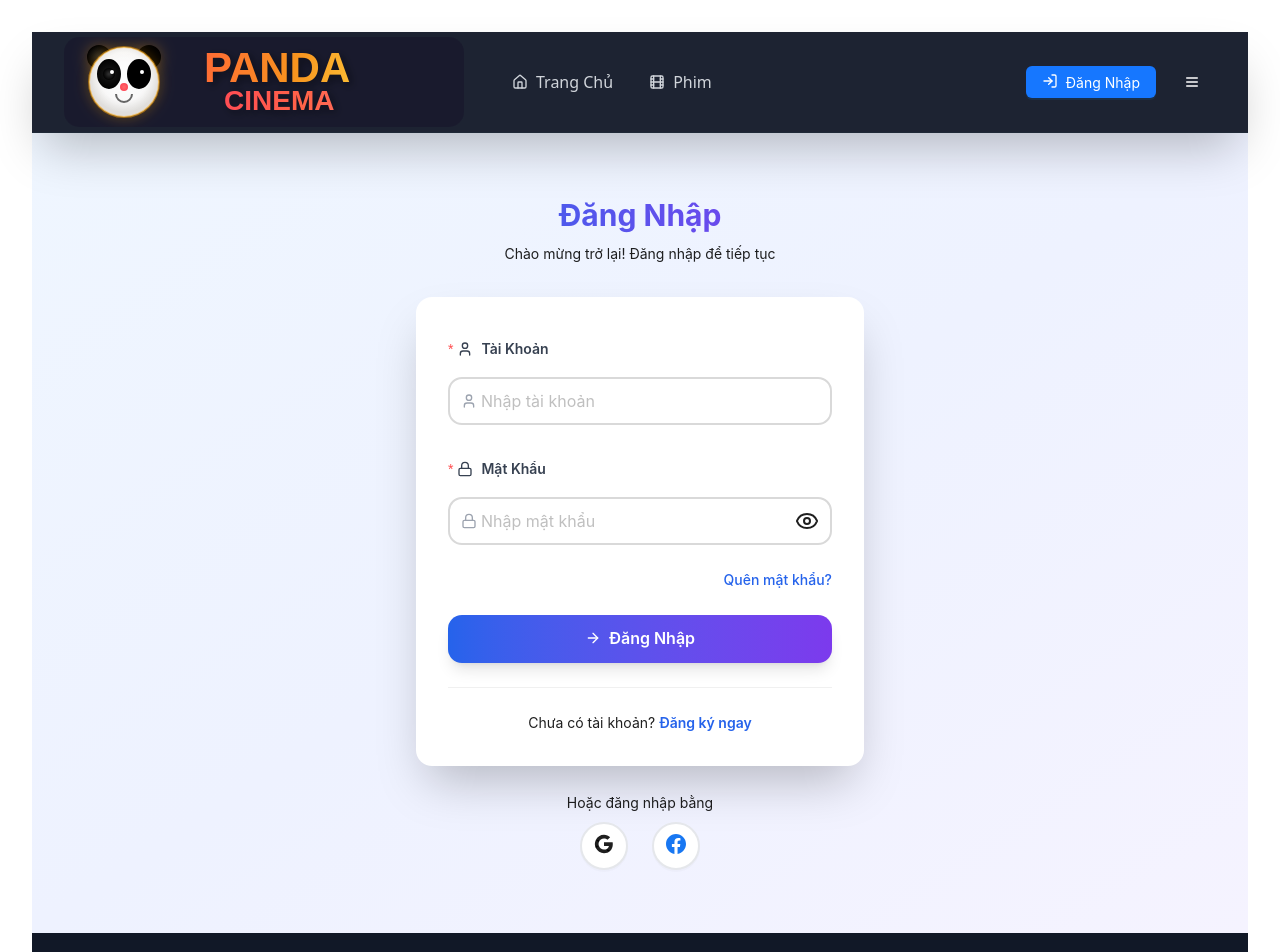
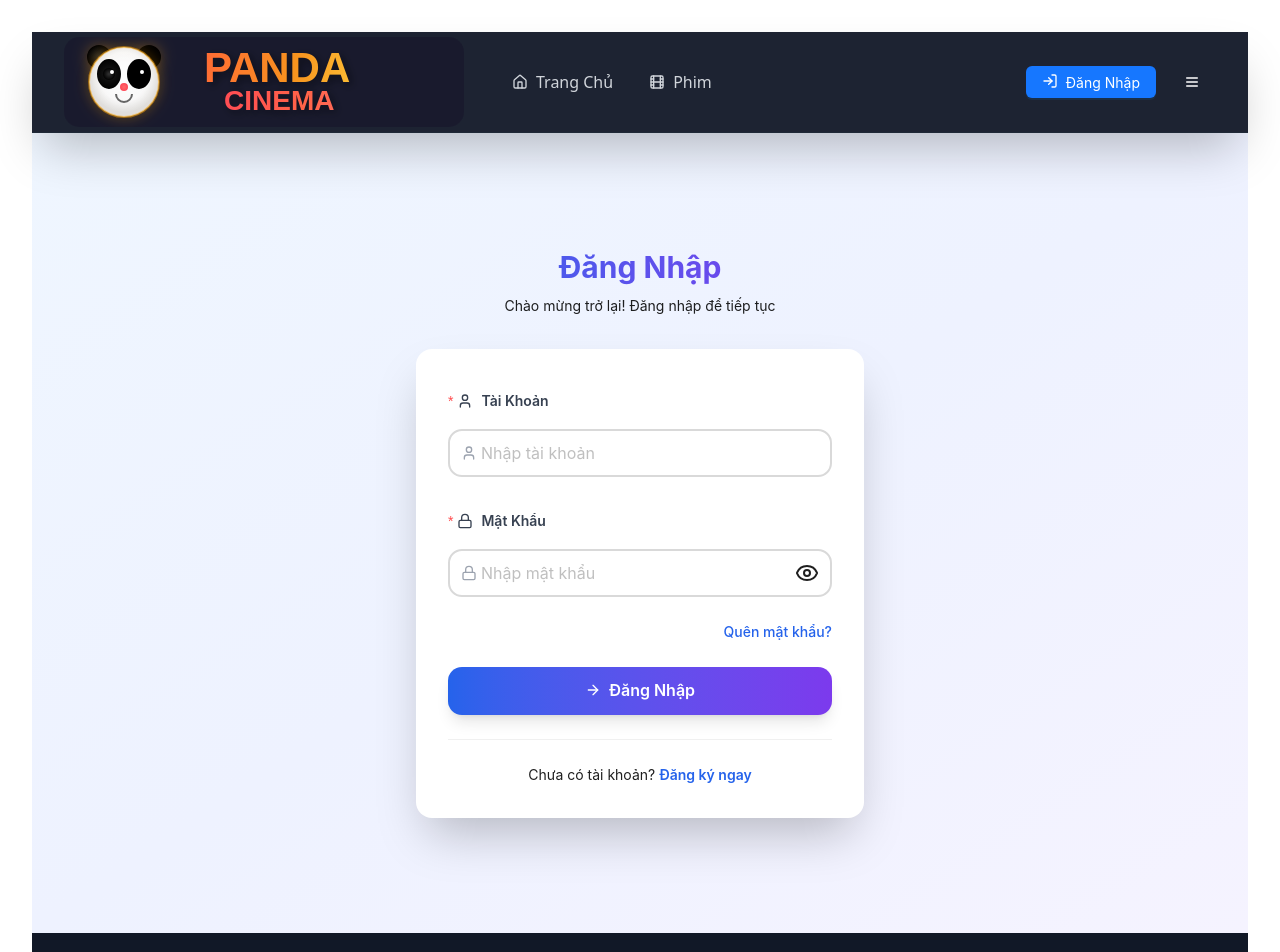
Before and after one commit to PhongNguyen-1992/Capstore_Type_V3, a React (Vite) app: page /auth/login in a window 1280 px wide. Shown: the top 952 px of the page. Built offline with nearby package versions, Linux system fonts and the light colour scheme.

Commit message:
fix bug lucie

```diff
--- a/src/Page/AuthTemplete/Login/index.tsx
+++ b/src/Page/AuthTemplete/Login/index.tsx
@@ -184,40 +184,6 @@ export default function LoginPage() {
             </Text>
           </div>
         </Card>
-
-        {/* Additional Features */}
-        <div className="mt-6 text-center">
-          <Space direction="vertical" size="small">
-            <Text className="text-gray-500 text-sm">
-              Hoặc đăng nhập bằng
-            </Text>
-            <Space size="large">
-              <Button
-                shape="circle"
-                size="large"
-                className="!w-12 !h-12 !border-2 !border-gray-200 hover:!border-blue-300 !transition-all !duration-300"
-                icon={
-                  <svg className="w-5 h-5" viewBox="0 0 24 24">
-                    <path fill="currentColor" d="M22.56 12.25c0-.78-.07-1.53-.2-2.25H12v4.26h5.92c-.26 1.37-1.04 2.53-2.21 3.31v2.77h3.57c2.08-1.92 3.28-4.74 3.28-8.09z"/>
-                    <path fill="currentColor" d="M12 23c2.97 0 5.46-.98 7.28-2.66l-3.57-2.77c-.98.66-2.23 1.06-3.71 1.06-2.86 0-5.29-1.93-6.16-4.53H2.18v2.84C3.99 20.53 7.7 23 12 23z"/>
-                    <path fill="currentColor" d="M5.84 14.09c-.22-.66-.35-1.36-.35-2.09s.13-1.43.35-2.09V7.07H2.18C1.43 8.55 1 10.22 1 12s.43 3.45 1.18 4.93l2.85-2.22.81-.62z"/>
-                    <path fill="currentColor" d="M12 5.38c1.62 0 3.06.56 4.21 1.64l3.15-3.15C17.45 2.09 14.97 1 12 1 7.7 1 3.99 3.47 2.18 7.07l3.66 2.84c.87-2.6 3.3-4.53 6.16-4.53z"/>
-                  </svg>
-                }
-              />
-              <Button
-                shape="circle"
-                size="large"
-                className="!w-12 !h-12 !border-2 !border-gray-200 hover:!border-blue-300 !transition-all !duration-300"
-                icon={
-                  <svg className="w-5 h-5" viewBox="0 0 24 24" fill="#1877F2">
-                    <path d="M24 12.073c0-6.627-5.373-12-12-12s-12 5.373-12 12c0 5.99 4.388 10.954 10.125 11.854v-8.385H7.078v-3.47h3.047V9.43c0-3.007 1.792-4.669 4.533-4.669 1.312 0 2.686.235 2.686.235v2.953H15.83c-1.491 0-1.956.925-1.956 1.874v2.25h3.328l-.532 3.47h-2.796v8.385C19.612 23.027 24 18.062 24 12.073z"/>
-                  </svg>
-                }
-              />
-            </Space>
-          </Space>
-        </div>
       </div>
     </div>
   );
--- a/src/Page/AuthTemplete/index.tsx
+++ b/src/Page/AuthTemplete/index.tsx
@@ -13,7 +13,7 @@ export default function AuthTemplte() {
   }
 
   return (
-    <div>
+    <div className=" min-h-screen">
       <Header/>
       <Outlet />
       <Footer/>
--- a/src/Page/HomeTemplete/Componnent/Headder.tsx
+++ b/src/Page/HomeTemplete/Componnent/Headder.tsx
@@ -41,7 +41,6 @@ export default function Header() {
 
   // Xử lý seachphim
 
-
   return (
     <>
       {/* Main Header */}
@@ -78,13 +77,16 @@ export default function Header() {
                   );
                 })}
               </nav>
-
             </div>
 
             {/* Right Section */}
             <div className="flex items-center gap-3">
               {user ? (
-                <Dropdown menu={{ items: avatarMenu }} placement="bottomRight" arrow>
+                <Dropdown
+                  menu={{ items: avatarMenu }}
+                  placement="bottomRight"
+                  arrow
+                >
                   <div className="flex items-center gap-2 cursor-pointer ">
                     <Avatar
                       size="large"
@@ -93,7 +95,10 @@ export default function Header() {
                       className="bg-gradient-to-br from-blue-500 to-purple-500"
                     />
                     <div className="hidden lg:block">
-                      <h1 className="text-md font-semibold text-white m-0">
+                      <h1 className="text-md font-semibold m-0 text-white">
+                        <span className="text-blue-400 font-bold">
+                          Xin chào!
+                        </span>{" "}
                         {user.hoTen}
                       </h1>
                     </div>
@@ -135,12 +140,12 @@ export default function Header() {
         styles={{
           body: {
             padding: 0,
-      background: 'linear-gradient(135deg, #f8fafc 0%, #e2e8f0 100%)'
+            background: "linear-gradient(135deg, #f8fafc 0%, #e2e8f0 100%)",
           },
           header: {
-      padding: '16px 20px',
-      borderBottom: '1px solid #e2e8f0'
-    }
+            padding: "16px 20px",
+            borderBottom: "1px solid #e2e8f0",
+          },
         }}
         destroyOnClose={false}
       >
@@ -176,8 +181,14 @@ export default function Header() {
                     <div className="absolute -bottom-1 -right-1 w-4 h-4 bg-green-400 rounded-full border-2 border-white shadow-sm"></div>
                   </div>
                   <div className="flex-1 min-w-0">
-              <h3 className="text-white font-bold text-base truncate">{user.hoTen}</h3>
-              <p className="text-blue-100 text-sm font-medium">  {user.maLoaiNguoiDung}</p>
+                    <h1 className="text-md font-semibold m-0 text-white">
+                      <span className="text-blue-800 font-bold">Xin chào!</span>{" "}
+                      <span className="text-blue-800 font-bold">
+                        {" "}
+                        {user.maLoaiNguoiDung}
+                      </span>
+                      <br /> {user.hoTen}
+                    </h1>
                   </div>
                 </div>
               </div>
@@ -187,7 +198,9 @@ export default function Header() {
                   <div className="w-16 h-16 mx-auto mb-4 rounded-full bg-gradient-to-br from-gray-100 to-gray-200 flex items-center justify-center shadow-inner">
                     <User className="h-8 w-8 text-gray-400" />
                   </div>
-            <p className="text-gray-600 mb-4 font-medium">Chào mừng đến với PandaMovie</p>
+                  <p className="text-gray-600 mb-4 font-medium">
+                    Chào mừng đến với PandaMovie
+                  </p>
                   <NavLink to="/auth/login">
                     <Button
                       onClick={closeDrawer}
@@ -211,7 +224,7 @@ export default function Header() {
                 prefix={<Search className="h-4 w-4 text-gray-400" />}
                 className="w-full h-12 rounded-xl border-gray-200 bg-white/70 backdrop-blur-sm shadow-sm hover:shadow-md focus:shadow-lg transition-all duration-300"
                 style={{
-            fontSize: '15px'
+                  fontSize: "15px",
                 }}
               />
             </div>
@@ -235,16 +248,18 @@ export default function Header() {
                       }`
                     }
                     style={{
-                animationDelay: `${index * 50}ms`
+                      animationDelay: `${index * 50}ms`,
                     }}
                   >
                     {({ isActive }) => (
                       <>
-                  <div className={`p-2 rounded-lg transition-all duration-300 ${
+                        <div
+                          className={`p-2 rounded-lg transition-all duration-300 ${
                             isActive
                               ? "bg-blue-100 text-blue-600"
                               : "bg-gray-100 group-hover:bg-gray-200 text-gray-500"
-                  }`}>
+                          }`}
+                        >
                           <IconComponent className="h-4 w-4" />
                         </div>
                         <span className="flex-1 text-15">{item.label}</span>
@@ -277,7 +292,6 @@ export default function Header() {
           )}
         </div>
       </Drawer>
-
     </>
   );
 }
--- a/src/Page/HomeTemplete/Componnent/hearderBooking.tsx
+++ b/src/Page/HomeTemplete/Componnent/hearderBooking.tsx
@@ -1,10 +1,10 @@
-import { Typography, Button, Avatar } from "antd";
+import {  Button, Avatar } from "antd";
 import { Home, User } from "lucide-react";
 import {  useNavigate } from "react-router-dom";
 import PandaLogo from "./Logo";
 import { userAuthStore } from "@/store";
 
-const { Title, Text } = Typography;
+
 
 export default function MovieBookingHeader() {
   const navigate = useNavigate();
@@ -17,29 +17,21 @@ export default function MovieBookingHeader() {
     <div className="sticky top-0 z-50 bg-gray-900/95 backdrop-blur-md border-b border-gray-800 shadow-2xl">
       <div className="flex items-center justify-between max-w-7xl mx-auto">
         {/* Left side: Title + Description */}
-        <div className="flex items-center space-x-4">
+         <div className="hidden md:block">
     <PandaLogo />
-
-          <div>
-            <Title level={1} className="!m-0 !text-3xl !font-bold !text-white">
-              Đặt Vé Xem Phim
-            </Title>
-            <Text className="text-base !text-white mt-1">
-              Trải nghiệm điện ảnh tuyệt vời đang chờ đón bạn
-            </Text>
-          </div>
   </div>
         {user && (
           <div className="flex items-center gap-3">
             <Avatar
               size="large"
-              icon={<User className="h-4 w-4 text-white" />}
+              icon={<User className="h-4 w-4 !text-white" />}
               className="bg-gradient-to-br from-blue-500 to-purple-500"
             />
-            <div className="hidden lg:block">
-              <h1 className="text-md font-semibold text-white m-0">
-                {user.hoTen}
+            <div className=" lg:block">
+              <h1 className="text-md font-semibold m-0 text-white">
+  <span className="text-blue-400 font-bold">Xin chào!</span> {user.hoTen}
 </h1>
+
             </div>
           </div>
         )}
@@ -48,13 +40,17 @@ export default function MovieBookingHeader() {
         <div>
           <Button
   type="primary"
-            size="large"
+  size="middle"
   icon={<Home className="w-5 h-5" />}
   onClick={handleTrangChu}
-            className="!bg-blue-600 hover:!bg-blue-700 !border-blue-600 hover:!border-blue-700 !shadow-sm hover:!shadow-md !transition-all !duration-200 !px-6 !font-medium"
+  className="!bg-blue-600 hover:!bg-blue-700 !border-blue-600 hover:!border-blue-700
+             !shadow-sm hover:!shadow-md !transition-all !duration-200
+             !px-3 sm:!px-6 !py-1 sm:!py-2 text-sm sm:text-base"
 >
-            Trang Chủ
+  {/* Chữ chỉ hiện từ sm trở lên */}
+  <span className="hidden sm:inline">Trang Chủ</span>
 </Button>
+
         </div>
       </div>
     </div>
--- a/src/Page/HomeTemplete/Movie/listmovie.tsx
+++ b/src/Page/HomeTemplete/Movie/listmovie.tsx
@@ -173,7 +173,7 @@ export default function MovieList() {
       </div>
 
       {/* Inline styles carousel */}
-      <style
+      {/* <style
         dangerouslySetInnerHTML={{
           __html: `
             .movie-carousel .slick-track { display: flex; align-items: stretch; }
@@ -186,7 +186,7 @@ export default function MovieList() {
             ::-webkit-scrollbar-thumb:hover { background: #6b7280; }
           `,
         }}
-      />
+      /> */}
     </div>
   );
 }
--- a/src/service/auth.api.ts
+++ b/src/service/auth.api.ts
@@ -21,33 +21,15 @@ export const loginAPI = async (data: loginDataRequest) => {
 
 export const registerUser = async (
   registerData: Register
-): Promise<Register | undefined> => {
+): Promise<Register> => {
   try {
-    console.log('Sending register request:', JSON.stringify(registerData, null, 2));
-
-    const response = await api.post<BaseAPIResponse<Register>>(
+    const { data } = await api.post<BaseAPIResponse<Register>>(
       "/QuanLyNguoiDung/DangKy",
       registerData
     );
 
-    console.log('Register API response:', response);
-
-    // Kiểm tra response thành công
-    if (response.status === 200 || response.status === 201) {
-      return response.data.content || registerData;
-    }
-
-    return undefined;
-
-  } catch (error: any) {
-    console.error("Error registering user:", error);
-
-    // Log chi tiết để debug
-    if (error.response) {
-      console.error("Response status:", error.response.status);
-      console.error("Response data:", error.response.data);
-    }
-
-    throw error; // Ném lỗi để component handle
+    return data.content ?? registerData;
+  } catch (error) {
+    throw error;
   }
 };
```
Lines whose indentation alone changed are shown as unchanged.
